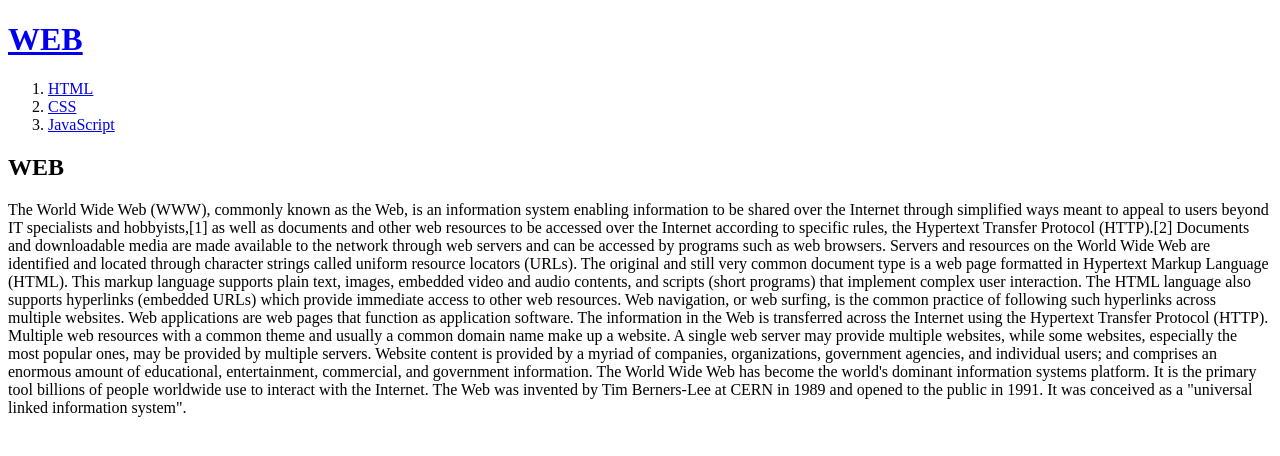
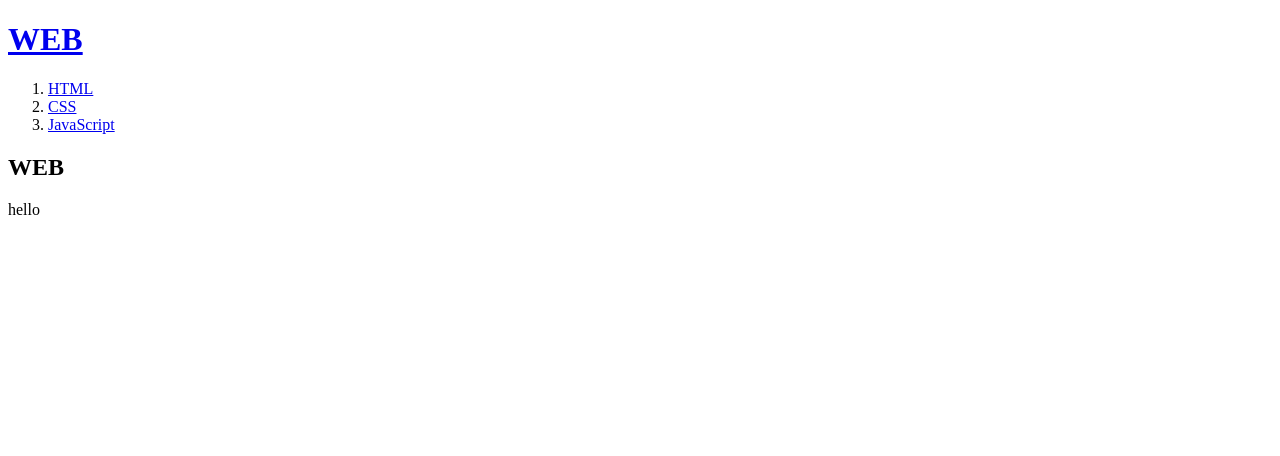
Before and after one commit to wjdgns4319/my-first-web-site, a plain HTML site: page index.html in a window 1280 px wide. Drawn offline with Linux system fonts and the light colour scheme.

Commit message:
Add files via upload

```diff
--- a/index.html
+++ b/index.html
@@ -13,14 +13,6 @@
         <li><a href="3.html">JavaScript</a></li>
     </ol>
     <h2>WEB</h2>
-    <p>The World Wide Web (WWW), commonly known as the Web, is an information system enabling information to be shared over the Internet through simplified ways meant to appeal to users beyond IT specialists and hobbyists,[1] as well as documents and other web resources to be accessed over the Internet according to specific rules, the Hypertext Transfer Protocol (HTTP).[2]
-
-        Documents and downloadable media are made available to the network through web servers and can be accessed by programs such as web browsers. Servers and resources on the World Wide Web are identified and located through character strings called uniform resource locators (URLs). The original and still very common document type is a web page formatted in Hypertext Markup Language (HTML). This markup language supports plain text, images, embedded video and audio contents, and scripts (short programs) that implement complex user interaction. The HTML language also supports hyperlinks (embedded URLs) which provide immediate access to other web resources. Web navigation, or web surfing, is the common practice of following such hyperlinks across multiple websites. Web applications are web pages that function as application software. The information in the Web is transferred across the Internet using the Hypertext Transfer Protocol (HTTP).
-
-        Multiple web resources with a common theme and usually a common domain name make up a website. A single web server may provide multiple websites, while some websites, especially the most popular ones, may be provided by multiple servers. Website content is provided by a myriad of companies, organizations, government agencies, and individual users; and comprises an enormous amount of educational, entertainment, commercial, and government information.
-
-        The World Wide Web has become the world's dominant information systems platform. It is the primary tool billions of people worldwide use to interact with the Internet.
-
-        The Web was invented by Tim Berners-Lee at CERN in 1989 and opened to the public in 1991. It was conceived as a "universal linked information system".</p>
+    <p>hello</p>
 </body>
 </html>
```
